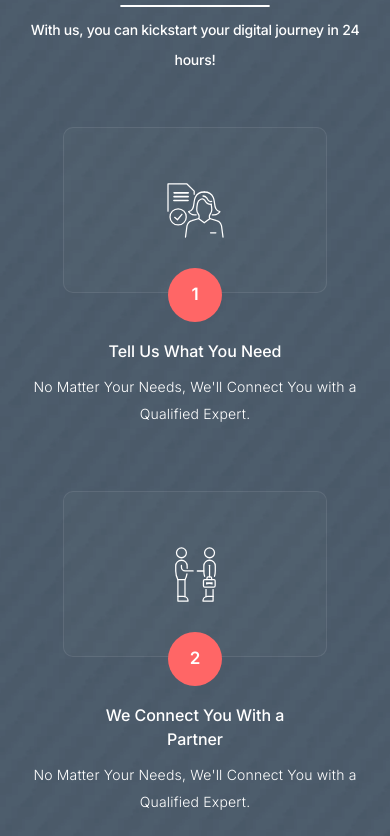
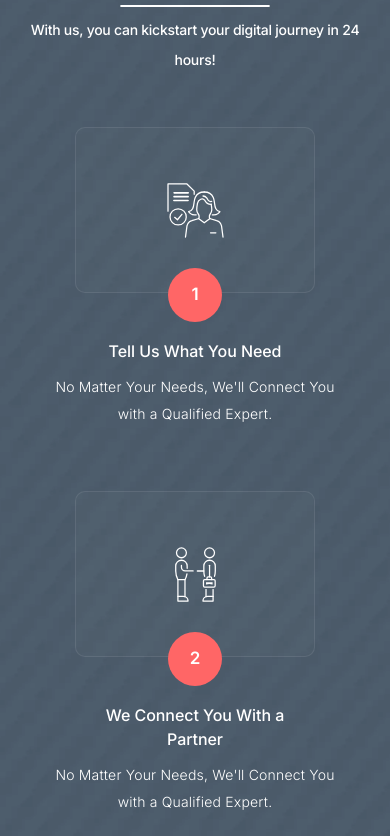
Before and after one commit to proalamin/test-2, a Next.js app: page /home in a window 390 px wide. Shown: the part 6428-7264 px from the top of the page. Built offline with nearby package versions, Linux system fonts and the light colour scheme.

Commit message:
Bug Fixed

```diff
--- a/src/components/HowItWorks/index.tsx
+++ b/src/components/HowItWorks/index.tsx
@@ -31,7 +31,7 @@ export const HowItWorks: React.FC<HowItWorksInterface> = (props) => {
             <div className="flex md:flex-row flex-col xxl:gap-[60px] xl:gap-[40px] md:gap-[30px] gap-[64px]">
                 {
                     items?.map((item, index) => {
-                        return <div key={index} className="flex-1 md:max-w-[300px]">
+                        return <div key={index} className="flex-1 max-w-[300px] mx-auto">
                             <Card icon={item.icon} position={index + 1} title={item.title}
                                   description={item.description} type="how-it-works"/>
                         </div>
--- a/src/styles/globals.css
+++ b/src/styles/globals.css
@@ -323,7 +323,7 @@ input:checked::before {
     .why-choose-data-section-wrapper {
         background-image: url("/images/why-choose-us-bg.svg");
         background-repeat: no-repeat;
-        background-size: 170% auto;
+        background-size: 160% auto;
     }
 
     .why-choose-data-overlay {
```
